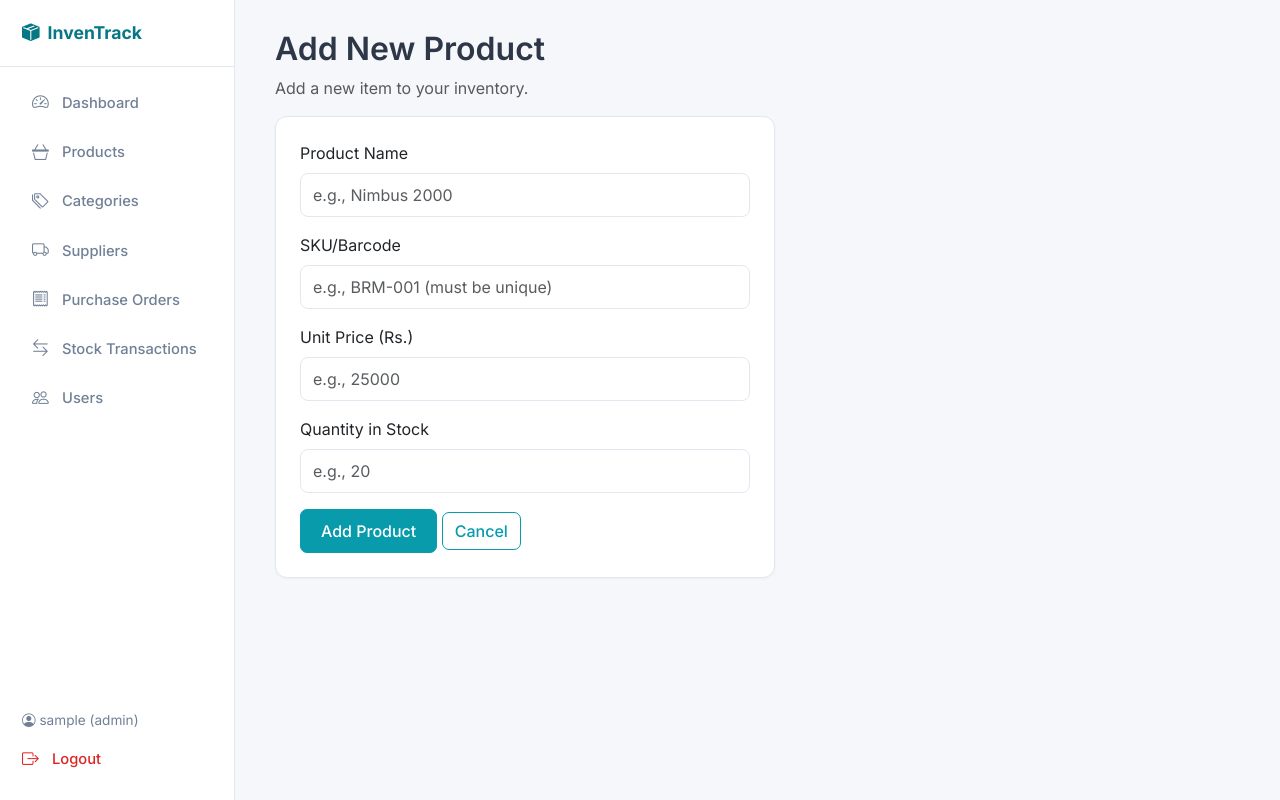
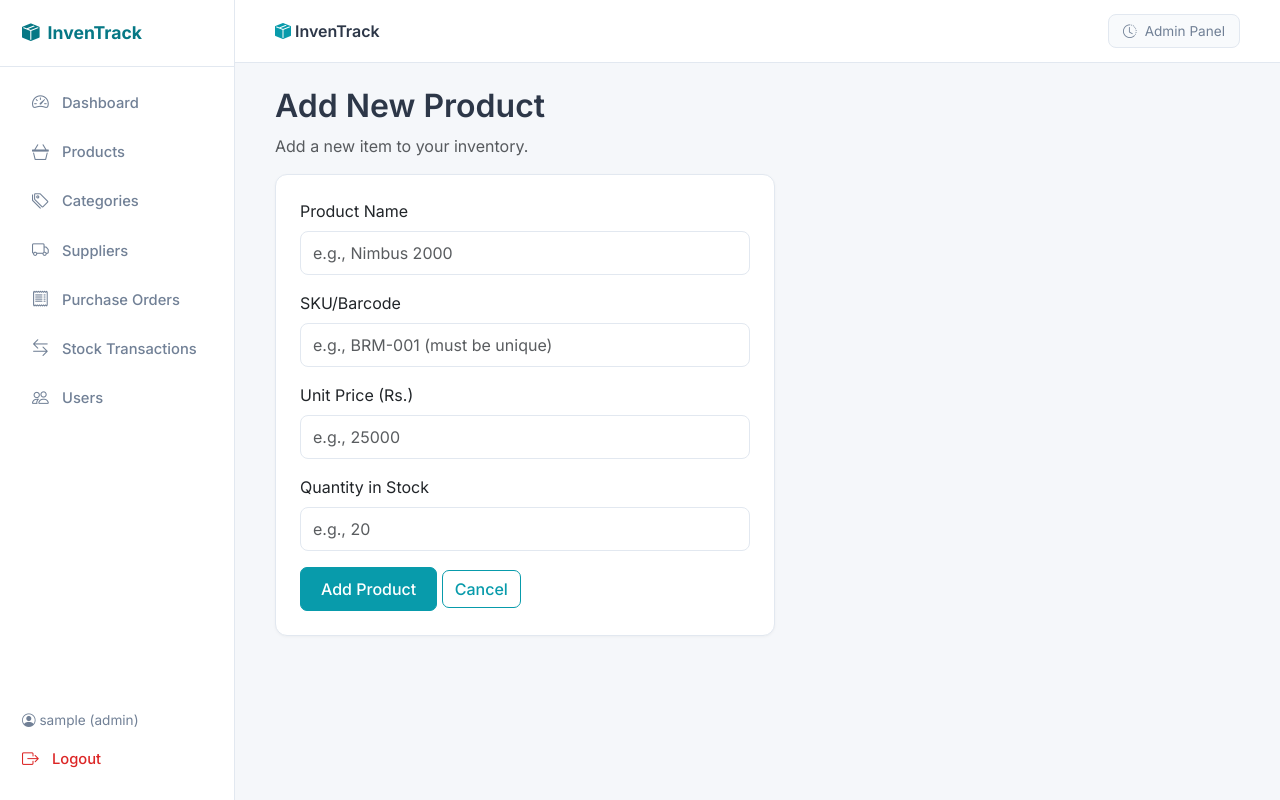
Before and after one commit to sassiesarwar/inventory-management-system, a Flask app: page /add-product in a window 1280 px wide. Run offline with Flask 3, Linux system fonts and the light colour scheme; the visitor is signed in with stand-in values (Sample User, id 1).

Commit message:
Added top header bar for consistent app layout

```diff
--- a/templates/base.html
+++ b/templates/base.html
@@ -31,7 +31,16 @@
         .sidebar a i { font-size: 1.05rem; width: 18px; }
         .sidebar a:hover { background-color: #E6F7F9; color: var(--teal-dark); }
         .sidebar a.active { background-color: #E6F7F9; color: var(--teal-dark); font-weight: 600; border-left: 3px solid var(--teal); }
-        .main-content { margin-left: 235px; padding: 30px 40px; }
+.main-content { margin-left: 235px; padding: 24px 40px; }
+.top-header {
+    background: white; border-bottom: 1px solid var(--border);
+    padding: 14px 40px; margin-left: 235px;
+    display: flex; justify-content: space-between; align-items: center;
+}
+.top-header .search-mini {
+    background: #F8FAFC; border: 1px solid var(--border); border-radius: 8px;
+    padding: 6px 14px; font-size: 0.85rem; color: var(--text-light); display: flex; align-items: center; gap: 8px;
+}
         .page-header { margin-bottom: 24px; }
         .page-header p { color: var(--text-light); font-size: 0.9rem; margin: 0; }
         .btn-primary { background-color: var(--teal); border-color: var(--teal); font-weight: 500; padding: 9px 20px; border-radius: 7px; }
@@ -84,7 +93,14 @@
 </div>
 
     </div>
-
+<div class="top-header">
+    <div style="font-weight: 600; color: var(--text);">
+        <i class="bi bi-box-seam-fill" style="color: var(--teal);"></i> InvenTrack
+    </div>
+    <div class="search-mini">
+        <i class="bi bi-clock-history"></i> {{ session.get('role', '')|capitalize }} Panel
+    </div>
+</div>
     <div class="main-content">
         {% with messages = get_flashed_messages() %}
             {% if messages %}
```
